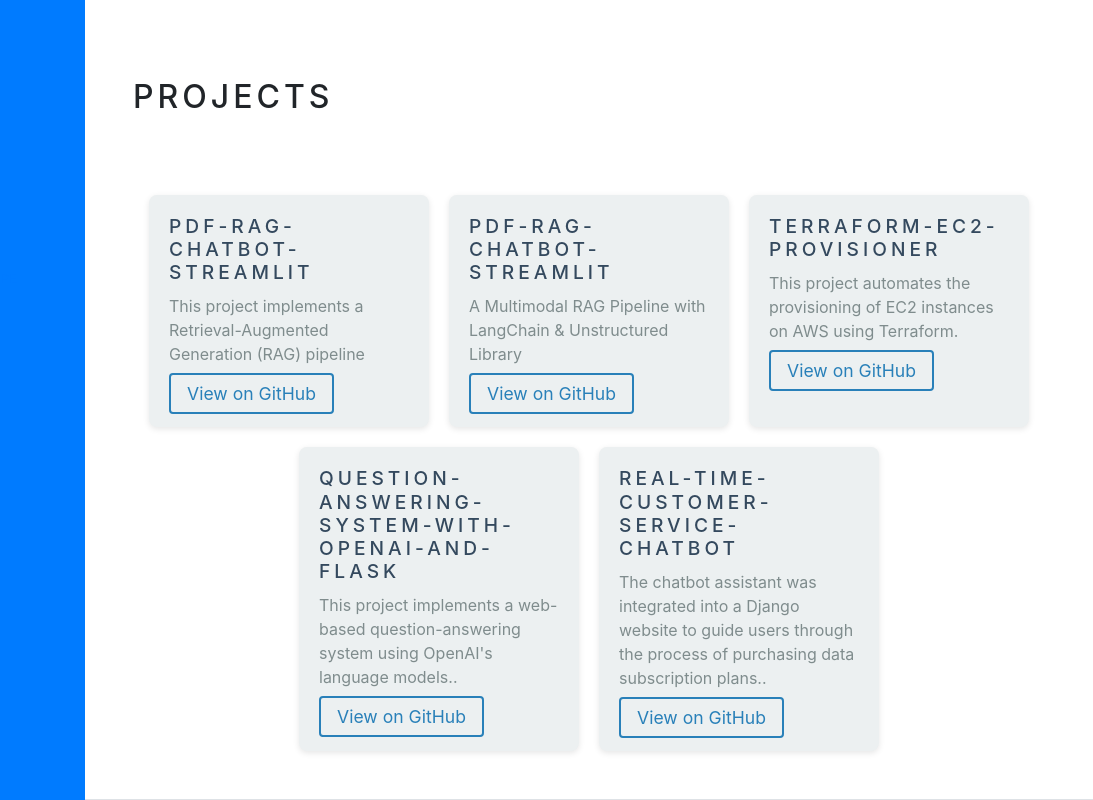
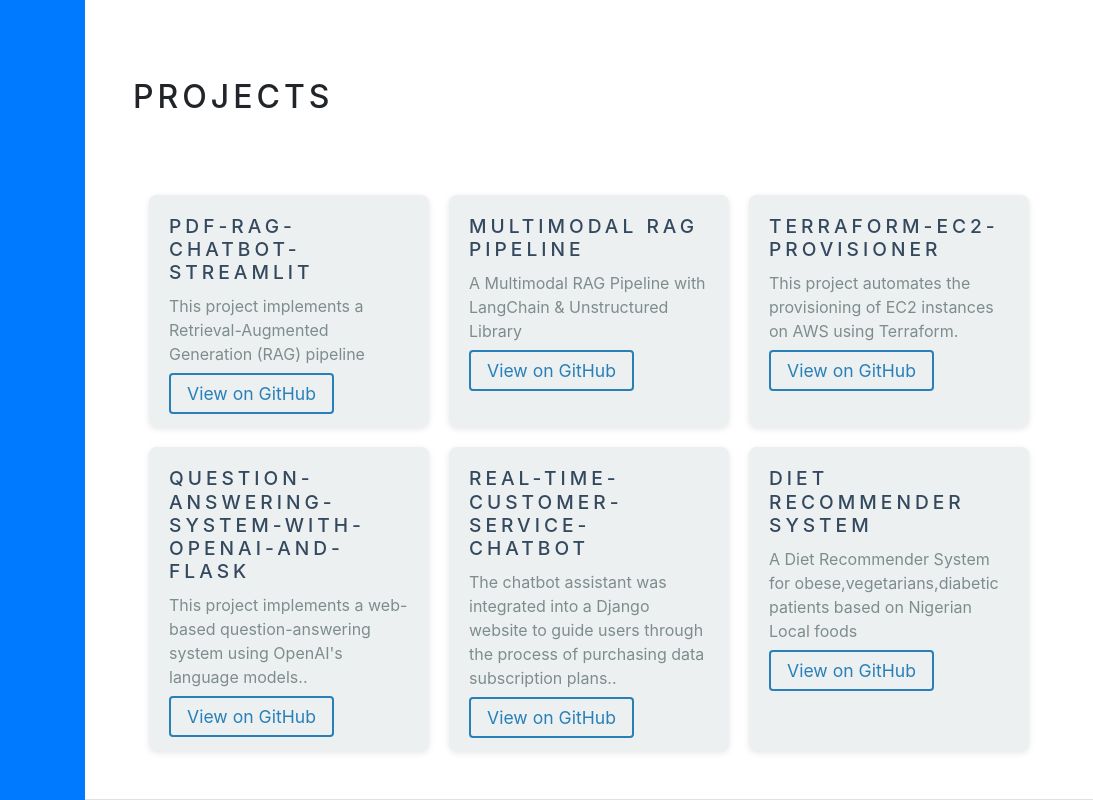
Before and after one commit to Mercytopsy/ob-portfolio, a website with bundled scripts: page projects.html in a window 1280 px wide. Shown: the full height of the page, 187-1280 px from the left. Built offline with nearby package versions, Linux system fonts and the light colour scheme; a web font is replaced by a local one.

Commit message:
update all projects data

```diff
--- a/projects.html
+++ b/projects.html
@@ -89,7 +89,7 @@
 
           <!-- Project 2 -->
           <div class="project">
-              <h2> pdf-rag-chatbot-streamlit</h2>
+              <h2> Multimodal RAG Pipeline </h2>
               <p>A Multimodal RAG Pipeline with LangChain & Unstructured Library</p>
               <a href="https://github.com/Mercytopsy/Multimodal-RAG-Pipeline" target="_blank">View on GitHub</a>
           </div>
@@ -114,6 +114,13 @@
               <p>The chatbot assistant was integrated into a Django website to guide users
                 through the process of purchasing data subscription plans..</p>
               <a href="https://github.com/Mercytopsy/Real-Time-Customer-Service-Chatbot" target="_blank">View on GitHub</a>
+          </div>
+
+          <!-- Project 6 -->
+             <div class="project">
+              <h2>Diet Recommender System</h2>
+              <p>A Diet Recommender System for obese,vegetarians,diabetic patients based on Nigerian Local foods</p>
+              <a href="https://github.com/Mercytopsy/RecSys" target="_blank">View on GitHub</a>
           </div>
 
           <!-- Project 4 -->
```
